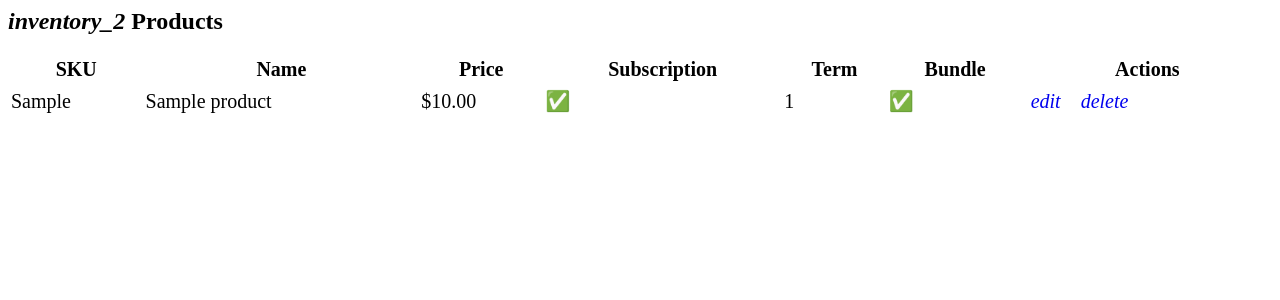
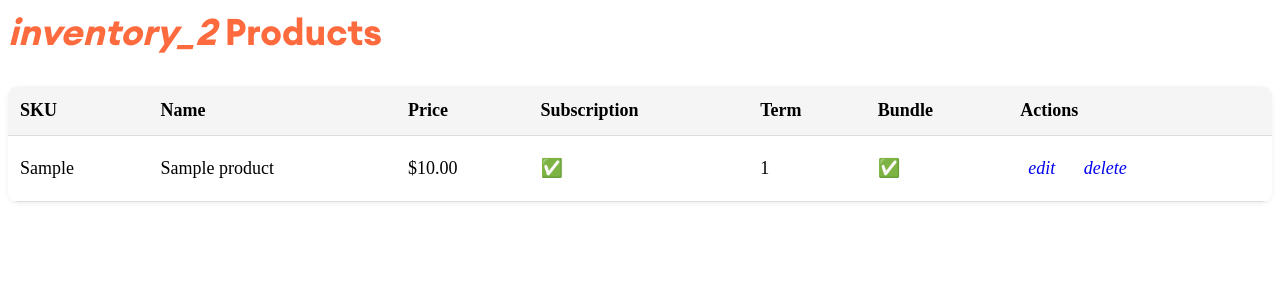
Before and after one commit to hectorvillasenorch/agentcpq, a Django app: page /cpq/products/ in a window 1280 px wide. Shown: the top 300 px of the page. Run offline with Django 4.2, Linux system fonts and the light colour scheme; tables that the repository leaves empty hold one stand-in row (values such as "Sample post"); parts of the project's set-up code (start-up, migrations or seed data) failed here and were passed over.

Commit message:
base html

```diff
--- a/agents/quote_agent.py
+++ b/agents/quote_agent.py
@@ -27,6 +27,7 @@ from django.db.models import ForeignKey
 load_dotenv()
 OPENAI_API_KEY = os.getenv("OPENAI_API_KEY")
 OPENAI_MODEL = "gpt-3.5-turbo"
+# OPENAI_MODEL = "gpt-4"
 
 client = openai.OpenAI(api_key=OPENAI_API_KEY)
 
@@ -482,7 +483,7 @@ def extract_product_details(user_message):
     - discount (integer, percentage, default 0 if not specified)
 
     **Example Input:**
-    "Add AI-CPQ-001 x 5 with 10% discount, AI-CPQ-002 x 2 with 5% discount, and AI-CPQ-003 x 10 with 15% discount."
+    "Add AI-CPQ-001 x 5 with 10% discount, or Agency PQ Solo x 2 with 5% discount, or Agent CPQ Team x 10 with 15% discount."
 
     **Expected JSON Output:**
     [
--- a/cpq/templates/products.html
+++ b/cpq/templates/products.html
@@ -1,30 +1,44 @@
+{% load static %}
+<link rel="stylesheet" href="{% static 'css/styles.css' %}">
 <style>
     .icon-button {
       display: inline-flex;
       align-items: center;
       justify-content: center;
-    padding: 5px;
-    margin-right: 5px;
+      padding: 8px;
+      margin-right: 8px;
       cursor: pointer;
       text-decoration: none;
       border-radius: 50%;
-    transition: background-color 0.2s;
+      transition: background-color 0.2s ease;
     }
 
     .icon-button:hover {
-    background-color: rgba(0, 0, 0, 0.05);
+      background-color: rgba(0, 0, 0, 0.06);
     }
-table{
-  font-size: 20px;
+
+    table.striped.highlight th,
+    table.striped.highlight td {
+      font-size: 18px;
+      padding: 14px 12px;
     }
+
+    table.striped.highlight {
+      border-radius: 10px;
+      overflow: hidden;
+      box-shadow: 0 2px 5px rgba(0, 0, 0, 0.06);
+    }
+
+
   </style>
+
   <div class="container-fluid" style="width: 100%;">
-  <h2 class="blue-text text-darken-3 center-align">
+    <h2>
       <i class="material-icons">inventory_2</i> Products
     </h2>
 
-  <table class="striped highlight responsive-table" style="width: 100%;">
-      <thead>
+    <table class="striped highlight responsive-table white">
+      <thead class="blue lighten-5">
         <tr>
           <th>SKU</th>
           <th>Name</th>
@@ -55,7 +69,7 @@ table{
           </tr>
         {% empty %}
           <tr>
-                  <td colspan="7" class="center-align">No products found.</td>
+            <td colspan="7" class="center-align grey-text">No products found.</td>
           </tr>
         {% endfor %}
       </tbody>
--- a/static/css/agents/agents_main.css
+++ b/static/css/agents/agents_main.css
@@ -46,7 +46,7 @@ body {
 }
 
 .quote-table th {
-  background: #0bdc2a;
+  background: #313133;
   color: white;
   padding: 12px;
   text-align: center;
--- a/static/css/styles.css
+++ b/static/css/styles.css
@@ -18,6 +18,7 @@ h2{
   font-weight: 700;
   font-style: normal;
   color: #fc6a3d !important;
+  font-size: 2.3rem !important;
 }
 
 /* === Sidebar (Responsive) === */
```
Also changed, not shown: cpq/templates/quotes.html (+0 -12 lines). Lines whose indentation alone changed are shown as unchanged.
